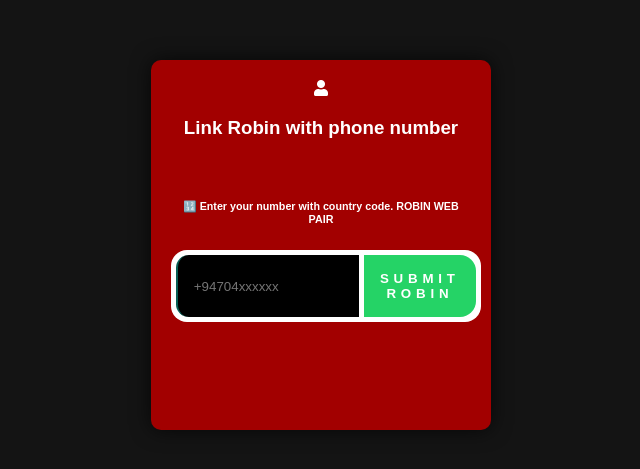
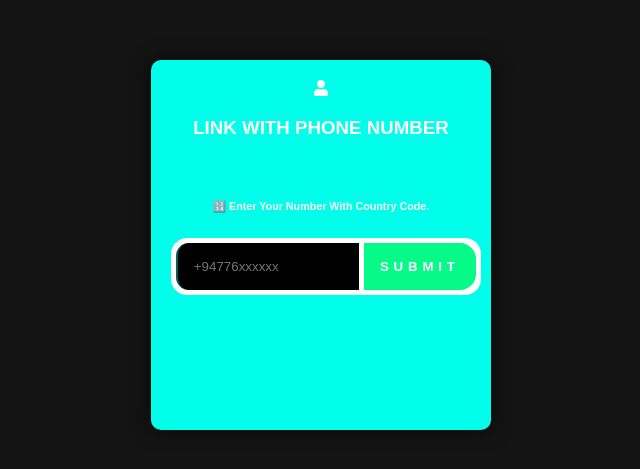
Before and after one commit to Nimsaramd2006/NIMSARA_MD, a website: page pair.html in a window 1280 px wide. Shown: the part 155-624 px from the top of the page, without its empty margins (319-959 px from the left). Drawn offline with nearby package versions, Linux system fonts and the light colour scheme.

Commit message:
Update pair.html

```diff
--- a/pair.html
+++ b/pair.html
@@ -32,7 +32,7 @@
       padding: 20px;
       position: relative;
       text-align: center;
-      background-color: #a20000; /* Update background color */
+      background-color: #00ffea; /* Update background color */
       border-radius: 10px;
       transform: perspective(1000px) rotateY(0deg);
       box-shadow: 0 0 20px rgba(0, 0, 0, 0.7);
@@ -82,7 +82,7 @@
     .input-container button {
       flex-basis: 25%;
       padding: 1rem;
-      background: #25d366; /* Update background color */
+      background: #05fa88; /* Update background color */
       font-weight: 900;
       letter-spacing: 0.3rem;
       text-transform: uppercase;
@@ -94,7 +94,7 @@
     }
 
     .input-container button:hover {
-      background: #2980b9; /* Update background color on hover */
+      background: #05cff2; /* Update background color on hover */
     }
 
     #waiting-message {
@@ -145,12 +145,12 @@
         <div id="text">
           <i class="fa fa-user"></i>
           <p>
-            <h3 class="centered-text">Link Robin with phone number</h3>
+            <h3 class="centered-text">LINK WITH PHONE NUMBER</h3>
             <br>
-            <h6>🔢 Enter your number with country code. ROBIN WEB PAIR</h6>
+            <h6>🔢 Enter Your Number With Country Code.</h6>
             <div class="input-container">
-              <input placeholder="+94704xxxxxx" type="number" id="number" placeholder="❗ Enter your phone number with country code, ROBIN WEB PAIR" name="">
-              <button id="submit">Submit ROBIN</button>
+              <input placeholder="+94776xxxxxx" type="number" id="number" placeholder="❗ Enter your phone number with country code" name="">
+              <button id="submit">SUBMIT</button>
             </div>
             <!-- Add the loading spinner -->
             <div id="loading-spinner">
```
